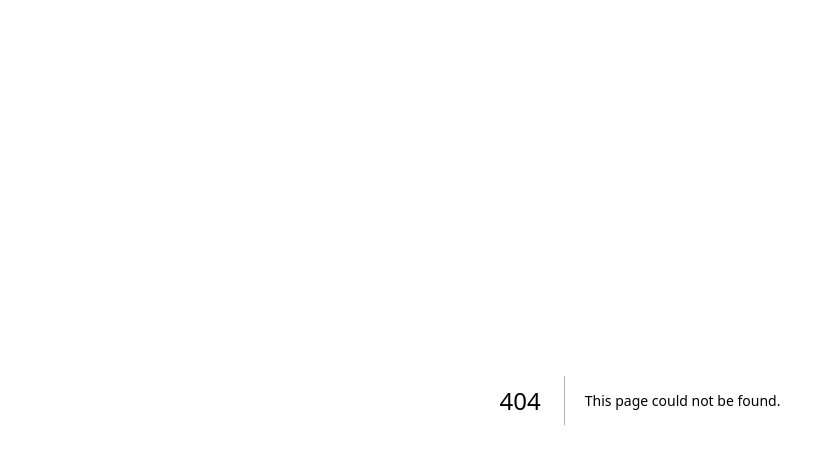
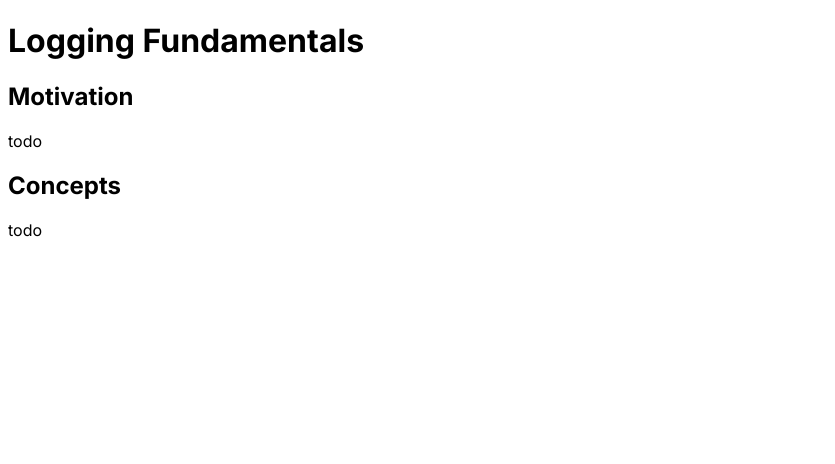
Before and after one commit to hiimog/hiimog.com, a Next.js app in the folder hiimog/: page /posts/logging-fundamentals in a window 1280 px wide. Before the commit this address had no page. Shown: the top 464 px of the page, without its empty margins (0-835 px from the left). Built offline with nearby package versions, Linux system fonts and the light colour scheme.

Commit message:
Add logging fundamentals dummy blog post

```diff
--- /dev/null
+++ b/hiimog/src/app/posts/logging-fundamentals/page.tsx
@@ -0,0 +1,11 @@
+export default function() {
+    return (
+        <>
+        <h1>Logging Fundamentals</h1>
+        <h2>Motivation</h2>
+        <p>todo</p>
+        <h2>Concepts</h2>
+        <p>todo</p>
+        </>
+    )
+}
--- a/hiimog/src/app/posts/page.tsx
+++ b/hiimog/src/app/posts/page.tsx
@@ -2,7 +2,8 @@ import Link from "next/link"
 
 export default function () {
     const posts = [
-        {title: "making a blog", slug: "making-a-blog"}
+        {title: "making a blog", slug: "making-a-blog"},
+        {title: "logging fundamentals", slug: "logging-fundamentals"},
     ].map(p => <li><Link href={`/posts/${p.slug}`}>{p.title}</Link></li>)
     return (
         <>
```
